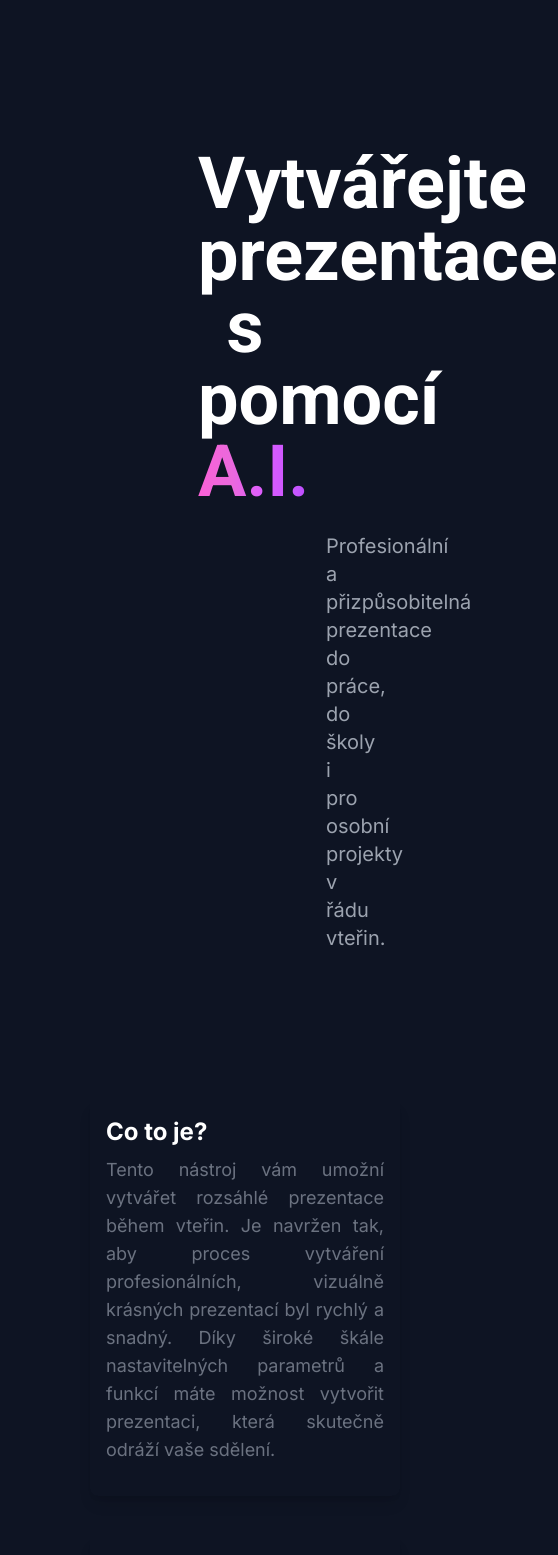
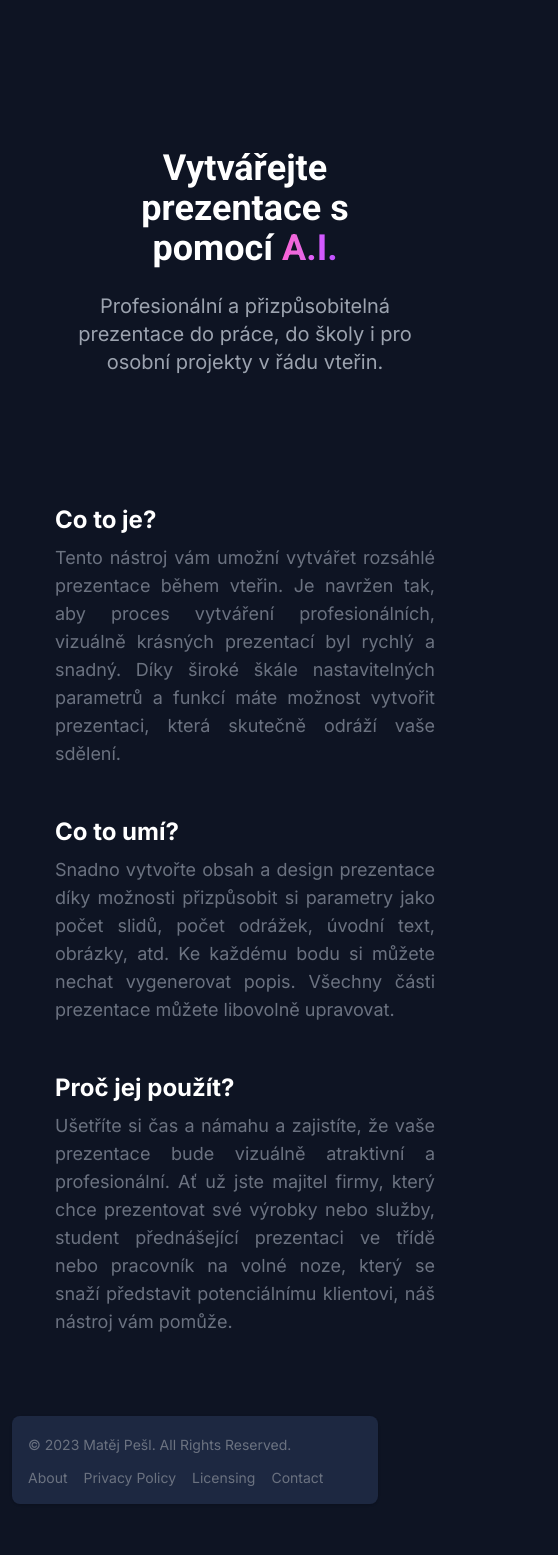
Before and after one commit to AspireOne/intellify, a Next.js app: page /storyteller in a window 390 px wide. Shown: the top 1555 px of the page, 558 px wide, since content can reach past the window. After the commit the page ends 1516 px from the top, so only its background shows below. Built offline with nearby package versions, Linux system fonts and the light colour scheme; some icons are missing.

Commit message:
add responsivity to module landing page, remove yarn.lock

```diff
--- a/pages/components/ModuleLandingPage.tsx
+++ b/pages/components/ModuleLandingPage.tsx
@@ -6,18 +6,18 @@ import LandingPageParams from "../objects/LandingPageParams";
 const ModuleLandingPage = (props: {props: LandingPageParams}) => {
     return (
         <div>
-            <div className={"text-center mt-32 mx-32 mb-32"}>
-                <h1 className="text-7xl title-font">Vytvářejte prezentace s pomocí <span className={"title-highlighted"}>A.I.</span></h1>
-                <p className="text-gray-400 text-xl mt-6 mx-32">Profesionální a přizpůsobitelná prezentace do práce, do školy i pro osobní projekty v řádu vteřin.</p>
+            <div className={"text-center mt-32 mx-auto px-2 mb-32 max-w-[800px]"}>
+                <h1 className="text-4xl sm:text-6xl md:text-7xl title-font">Vytvářejte prezentace s pomocí <span className={"title-highlighted"}>A.I.</span></h1>
+                <p className="text-gray-400 text-xl mt-6 md:mx-32">Profesionální a přizpůsobitelná prezentace do práce, do školy i pro osobní projekty v řádu vteřin.</p>
             </div>
 
-            <div className="flex flex-wrap items-stretch h-auto text-justify">
+            <div className="flex flex-wrap items-stretch text-justify justify-center items-center">
                 {
                     [props.props.card1, props.props.card2, props.props.card3].map((card, index) => {
                         return (
-                            <div className="sm:w-full md:w-1/3 p-5" key={index}>
-                                {/*border border-gray-700 bg-t-blue-700*/}
-                                <div className=" rounded-lg h-full shadow-lg p-4 min-w-[300px]">
+                            <div className="w-1/3 md:p-5 border-red-500 min-w-[380px] max-w-[440px]" key={index}>
+                                {/*border border-gray-700 bg-t-blue-700 shadow-lg*/}
+                                <div className=" rounded-lg h-full border-purple-500 pb-8 md:p-4 min-w-[350px]">
                                     <h2 className="text-2xl font-bold mb-2">{card.title}</h2>
                                     <p className="text-gray-500 text-lg mb-4">{card.description}</p>
                                     {/*<button
```
Also changed, not shown: 1 other file (tests, documents, lock files or other folders).
